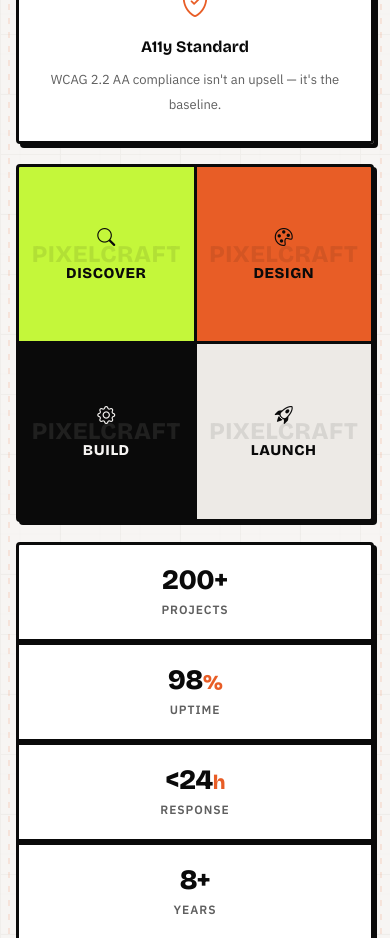
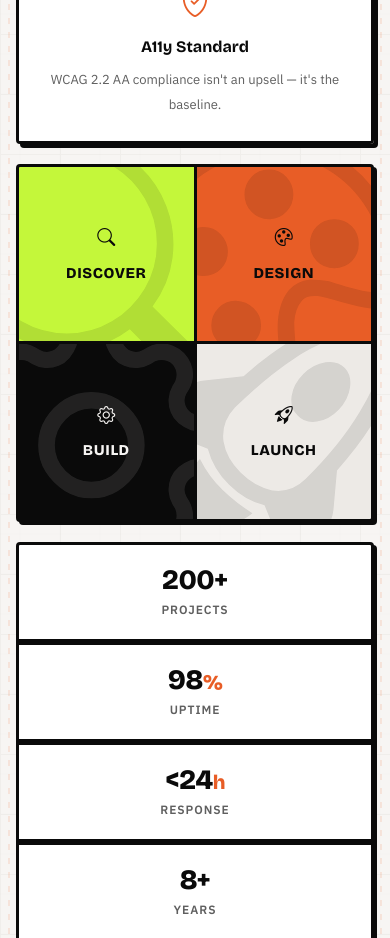
Before and after one commit to youssuf-abdulaziz/freetoken-qwen3.6-local-react, a React (Vite) app: page / in a window 390 px wide. Shown: the part 1000-1938 px from the top of the page. Built offline with nearby package versions, Linux system fonts and the light colour scheme.

Commit message:
feat: enhance Hero component with responsive watermark and icon integration

```diff
--- a/src/components/Hero.jsx
+++ b/src/components/Hero.jsx
@@ -145,7 +145,7 @@ function Hero() {
                   className={styles.processStep__watermark}
                   aria-hidden="true"
                 >
-                  PIXELCRAFT
+                  <i className={`bi ${step.icon}`} />
                 </span>
                 <span className={styles.processStep__icon}>
                   <i className={`bi ${step.icon}`} />
--- a/src/components/Hero.module.css
+++ b/src/components/Hero.module.css
@@ -408,6 +408,7 @@
   aspect-ratio: 1;
   overflow: hidden;
   color: #0a0a0a;
+  container-type: inline-size;
   transition: filter var(--transition);
 }
 .processStep:nth-child(1) { background: #c4f73a; }
@@ -420,17 +421,17 @@
 
 .processStep__watermark {
   position: absolute;
-  inset: 0;
+  width: 133cqw;
+  height: 133cqw;
+  left: -25cqw;
+  bottom: -25cqw;
   display: flex;
   align-items: center;
   justify-content: center;
   color: inherit;
-  opacity: 0.09;
-  font-family: var(--font-heading);
-  font-size: 2.25rem;
-  font-weight: 800;
-  letter-spacing: 0.02em;
-  white-space: nowrap;
+  opacity: 0.1;
+  font-size: 150cqw;
+  line-height: 1;
   user-select: none;
   pointer-events: none;
 }
@@ -1069,7 +1070,6 @@
     grid-template-columns: repeat(2, minmax(0, 1fr));
   }
   .processStep { gap: 0.5rem; }
-  .processStep__watermark { font-size: 1.5rem; }
   .processStep__icon { font-size: 1.125rem; }
   .processStep__label {
     font-size: 0.9375rem;
```
